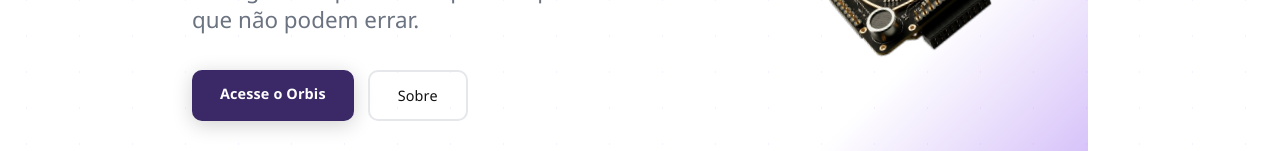
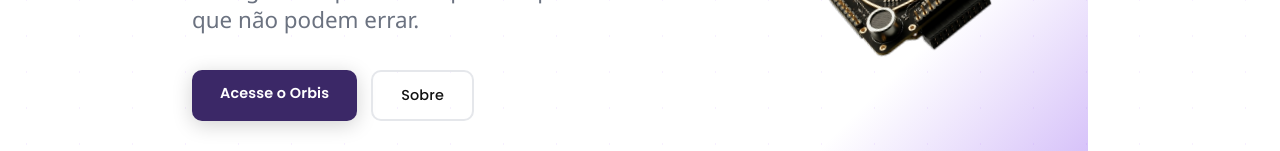
Before and after one commit to Henrique-Fiorotti/orbis, a Next.js app: page / in a window 1280 px wide. Shown: the part 414-565 px from the top of the page. Built offline with nearby package versions, Linux system fonts and the light colour scheme.

Commit message:
Consistency of fonts

```diff
--- a/app/page.jsx
+++ b/app/page.jsx
@@ -199,6 +199,7 @@ export default function HomePage() {
               background: "#3b2867", color: "#fff",
               padding: "13px 28px", borderRadius: "10px",
               fontWeight: 600, fontSize: "0.9rem",
+              fontFamily: "'Poppins', sans-serif",
               textDecoration: "none", letterSpacing: "0.01em",
               transition: "transform 0.2s cubic-bezier(0.34,1.56,0.64,1), background-color 0.2s ease",
               boxShadow: "0 4px 20px rgba(0,0,0,0.18)",
@@ -213,6 +214,7 @@ export default function HomePage() {
               background: "transparent", color: "#111",
               padding: "13px 28px", borderRadius: "10px",
               fontWeight: 500, fontSize: "0.9rem",
+              fontFamily: "'Poppins', sans-serif",
               textDecoration: "none", letterSpacing: "0.01em",
               border: "2px solid #e5e7eb",
               transition: "border-color 0.2s ease, color 0.2s ease",
```
